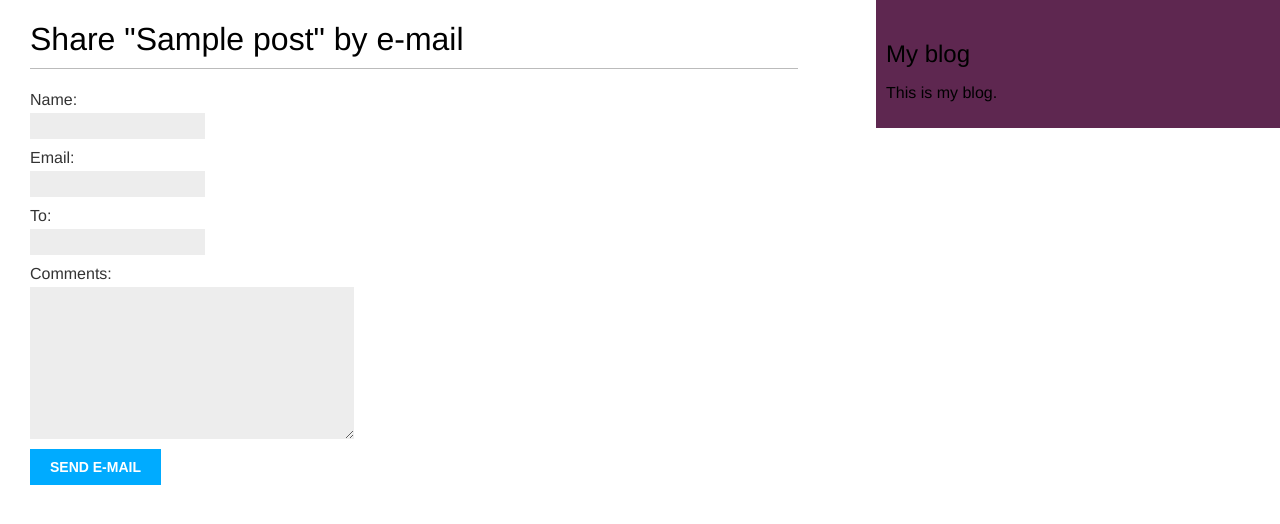
After one commit to casol/blog_app, a Django app: page /blog/1/share/ in a window 1280 px wide. The commit adds this page. Shown: the top 524 px of the page. Run offline with Django 3.2, Linux system fonts and the light colour scheme; tables that the repository leaves empty hold one stand-in row (values such as "Sample post").

Commit message:
Sharing posts by e-mail

```diff
--- /dev/null
+++ b/mysite/blog/forms.py
@@ -0,0 +1,8 @@
+from django import forms
+
+class EmailPostForm(forms.Form):
+    name = forms.CharField(max_length=25)
+    email = forms.EmailField()
+    to = forms.EmailField()
+    comments = forms.CharField(required=False,
+                               widget=forms.Textarea)
--- a/mysite/blog/templates/blog/post/detail.html
+++ b/mysite/blog/templates/blog/post/detail.html
@@ -6,4 +6,9 @@
     <h1>{{ post.title }}</h1>
     <p class="date">Published {{ post.publish }} by {{ post.author }}</p>
     {{ post.body|linebreaks }}
+        <p>
+            <a href="{% url "blog:post_share" post.id %}">
+            Shere this post
+            </a>
+        </p>
 {% endblock %}
--- /dev/null
+++ b/mysite/blog/templates/blog/post/share.html
@@ -0,0 +1,19 @@
+{% extends "blog/base.html" %}
+
+{% block title %}Share a post{% endblock %}
+
+{% block content %}
+    {% if sent %}
+        <h1>E-mail successfully sent</h1>
+        <p>
+            "{{ post.title }}" was successfully sent to {{ cd.to }}.
+        </p>
+        {% else %}
+            <h1>Share "{{ post.title }}" by e-mail</h1>
+            <form action="." method="post">
+                {{ form.as_p }}
+                {% csrf_token %}
+                    <input type="submit" value="Send e-mail">
+            </form>
+    {% endif %}
+{% endblock %}
--- a/mysite/blog/urls.py
+++ b/mysite/blog/urls.py
@@ -9,4 +9,6 @@ urlpatterns = [
     url(r'^(?P<year>\d{4})/(?P<month>\d{2})/(?P<day>\d{2})/(?P<post>[-\w]+)/$',
         views.post_detail,
         name='post_detail'),
+    url(r'^(?P<post_id>\d+)/share/$', views.post_share,
+        name='post_share'),
 ]
--- a/mysite/blog/views.py
+++ b/mysite/blog/views.py
@@ -3,7 +3,8 @@ from django.shortcuts import get_object_or_404
 from .models import Post
 from django.views.generic import ListView
 from django.core.paginator import Paginator, EmptyPage, PageNotAnInteger
-from django.views.generic import ListView
+from .forms import EmailPostForm
+from django.core.mail import send_mail
 
 
 class PostListView(ListView):
@@ -39,3 +40,26 @@ def post_detail(request, year, month, day, post):
     return render(request,
                   'blog/post/detail.html',
                   {'post': post})
+
+# Handling forms in view
+def post_share(request, post_id):
+    # Retrive post by id
+    post = get_object_or_404(Post, id=post_id, status='published')
+    sent = False
+
+    if request.method == 'POST':
+        # Form was submitted
+        form = EmailPostForm(request.POST)
+        if form.is_valid():
+            # Form field passed validation
+            cd = form.cleaned_data
+            post_url = request.build_absolute_uri(post.get_absolute_url())
+            subject = '{} ({}) recommends you reading "{}"'.format(cd['name'], cd['email'], post.title)
+            message = 'Read "{}" at {}\n\n{}\'s comments: {}'.format(post.title, post_url, cd['name'], cd['comments'])
+            send_mail(subject, message, 'admin@myblog.com', [cd['to']])
+            sent = True
+    else:
+        form = EmailPostForm()
+    return render(request, 'blog/post/share.html', {'post': post,
+                                                    'form': form,
+                                                    'sent': sent})
```
Also changed, not shown: mysite/mysite/settings.py (+7 -0 lines).
